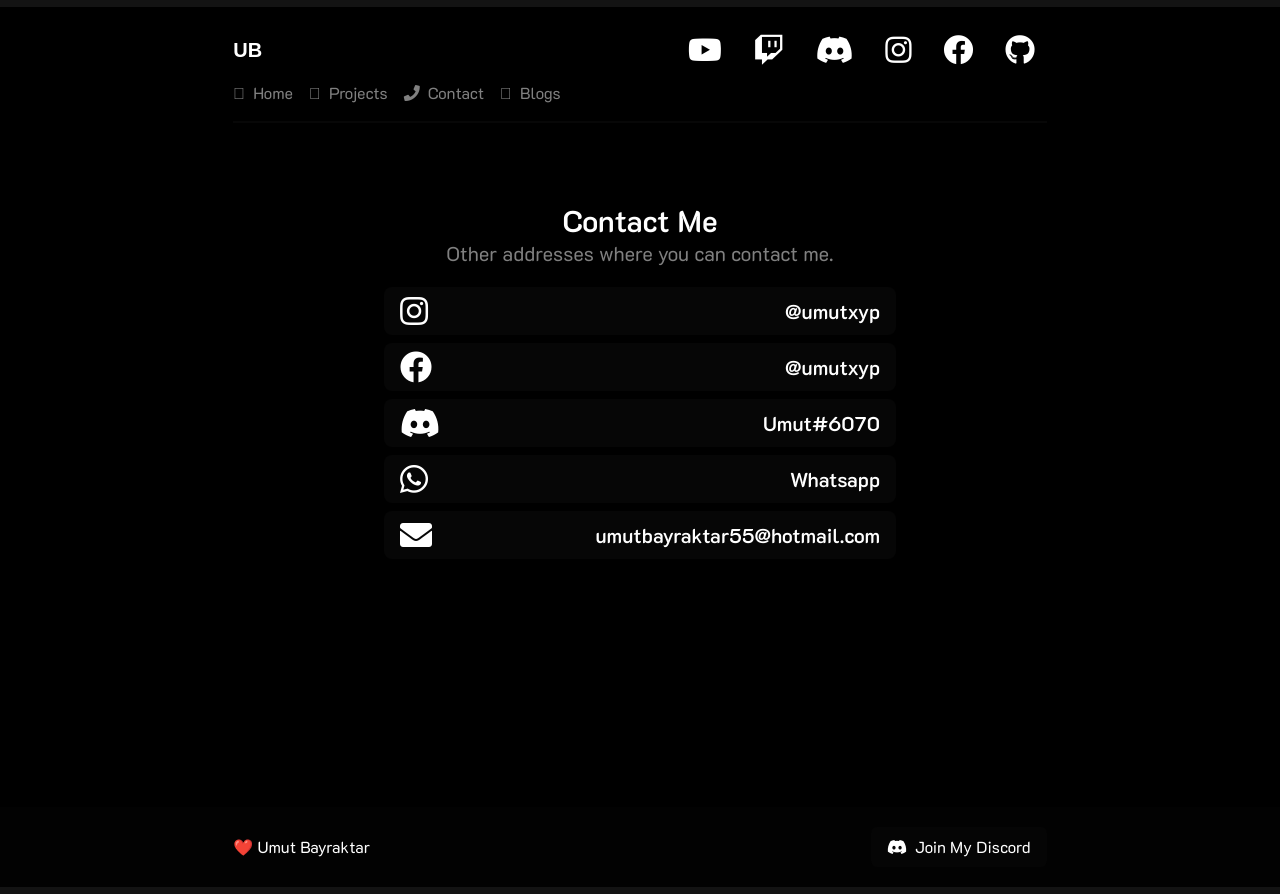
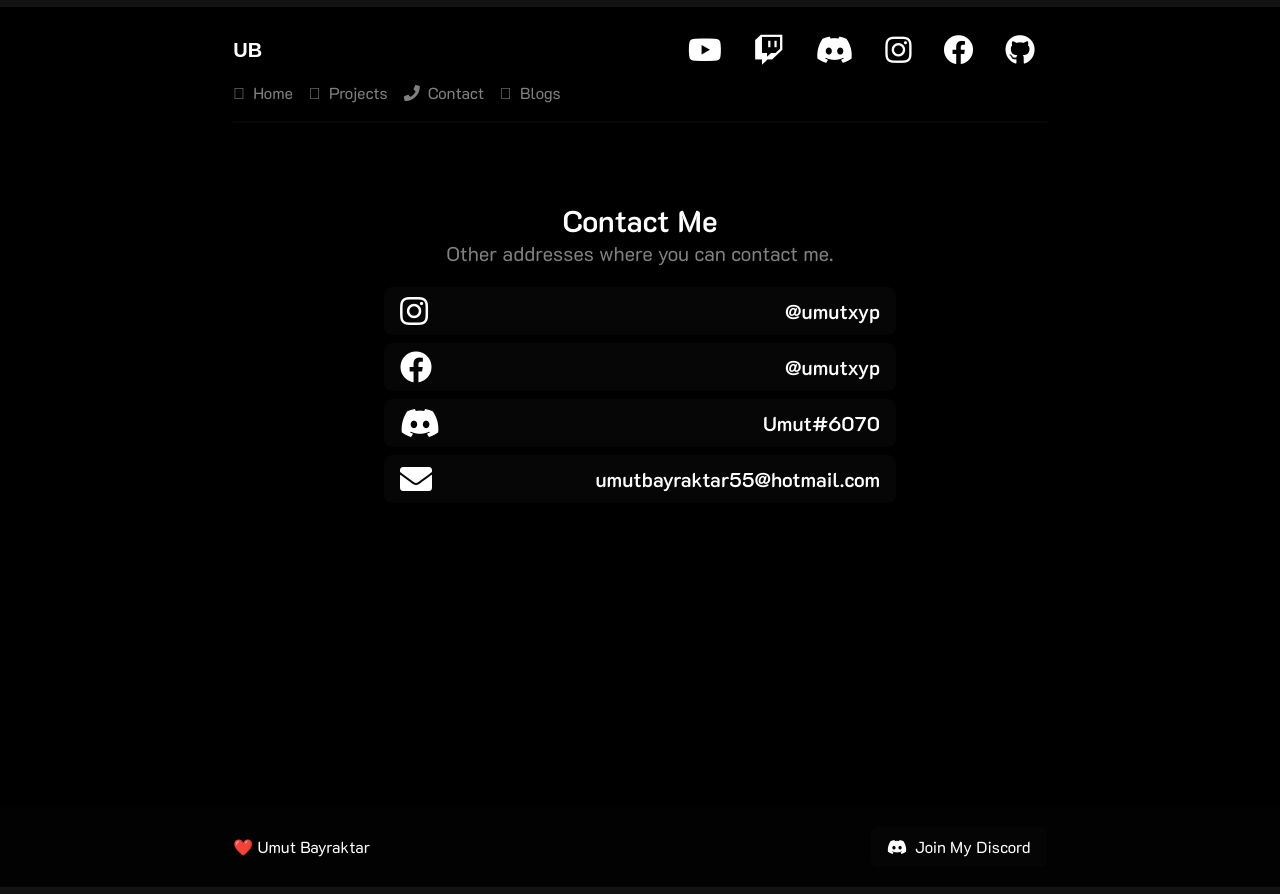
Before and after one commit to James1107443/nextjs-personal-site, a Next.js app: page /contact in a window 1280 px wide. Built offline with nearby package versions, Linux system fonts and the light colour scheme; no server answers.

Commit message:
Update contact.jsx

```diff
--- a/pages/contact.jsx
+++ b/pages/contact.jsx
@@ -32,13 +32,6 @@
                         <p className="font-semibold text-xl">Umut#6070</p>
                     </div>
                 </a>
-    <a target="_blank" rel="norefferer" href="WHATSAPP LİNK YAZ">
-<div className="mt-2 flex justify-between bg-zinc-500/5 hover:bg-zinc-500/10 transition-all duration-200 px-4 py-2 rounded-lg items-center">
-<i className="fab fa-whatsapp fa-2x" />
-<p className="font-semibold text-xl">Whatsapp</p>
-</div>
-</a>
-
                 <a href="mailto:umutbayraktar55@gmail.com">
                     <div className="mt-2 flex justify-between bg-zinc-500/5 hover:bg-zinc-500/10 transition-all duration-200 px-4 py-2 rounded-lg items-center">
                         <i className="fa fa-envelope fa-2x" />
```
